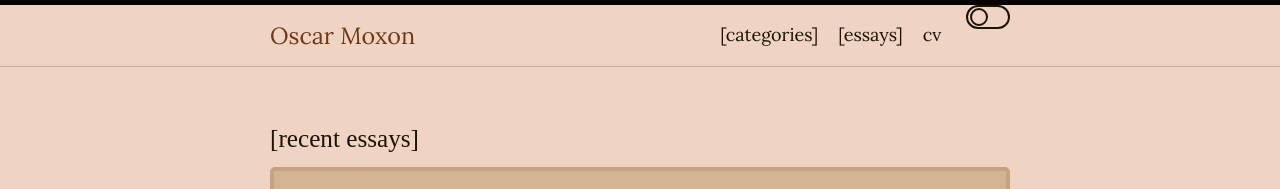
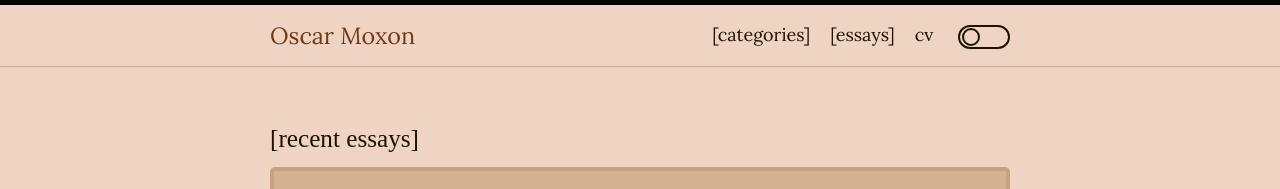
Before and after one commit to mrmoxon/mrmoxon.github.io, a Jekyll site: the page built from index.markdown, in a window 1280 px wide. Shown: the top 189 px of the page. Built offline with Jekyll 4.4.1, drawn with Linux system fonts in a browser that asks for light colours.

Commit message:
darkmode with toggle

```diff
--- a/_sass/minima/custom-styles.scss
+++ b/_sass/minima/custom-styles.scss
@@ -862,9 +862,10 @@
 .theme-toggle {
   position: relative;
   display: inline-block;
-  width: 44px;
+  width: 52px;
   height: 24px;
   margin: 0;
+  top: 19.5px;
 }
 
 .theme-toggle input {
@@ -904,7 +905,7 @@
 }
 
 input:checked + .slider:before {
-  transform: translateX(18px);
+  transform: translateX(26px);
   border-color: var(--text-color);
 }
 
@@ -917,7 +918,13 @@
     align-items: center;
   }
 
+  .theme-toggle {
+    top: 0; /* Reset position for mobile */
+  }
+
   .site-nav {
+    right: 10px; /* Reduce right spacing */
+
     .trigger {
       .theme-toggle-wrapper {
         display: flex;
@@ -925,7 +932,7 @@
         align-items: center;
         width: 100%;
         padding: 5px 10px;
-        height: 36px; // Match the height of other menu items
+        height: 36px;
       }
     }
   }
```
